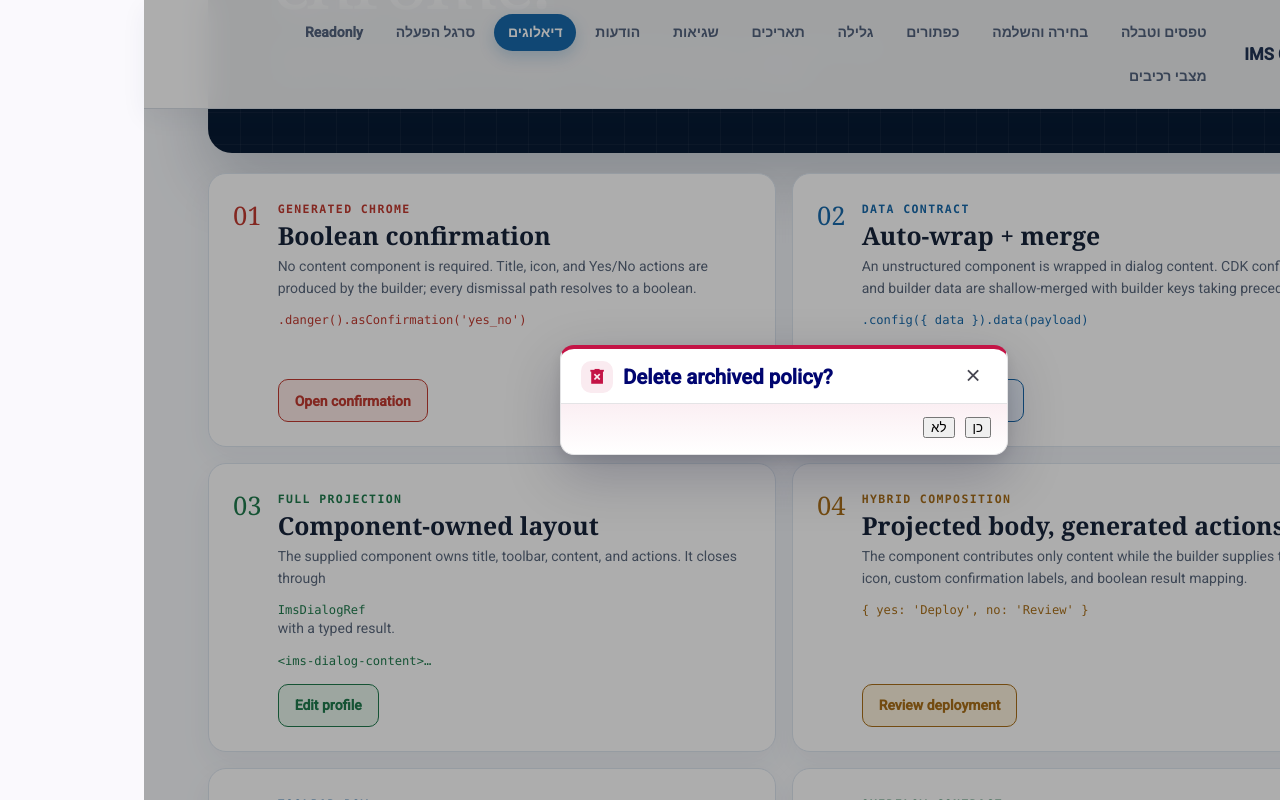
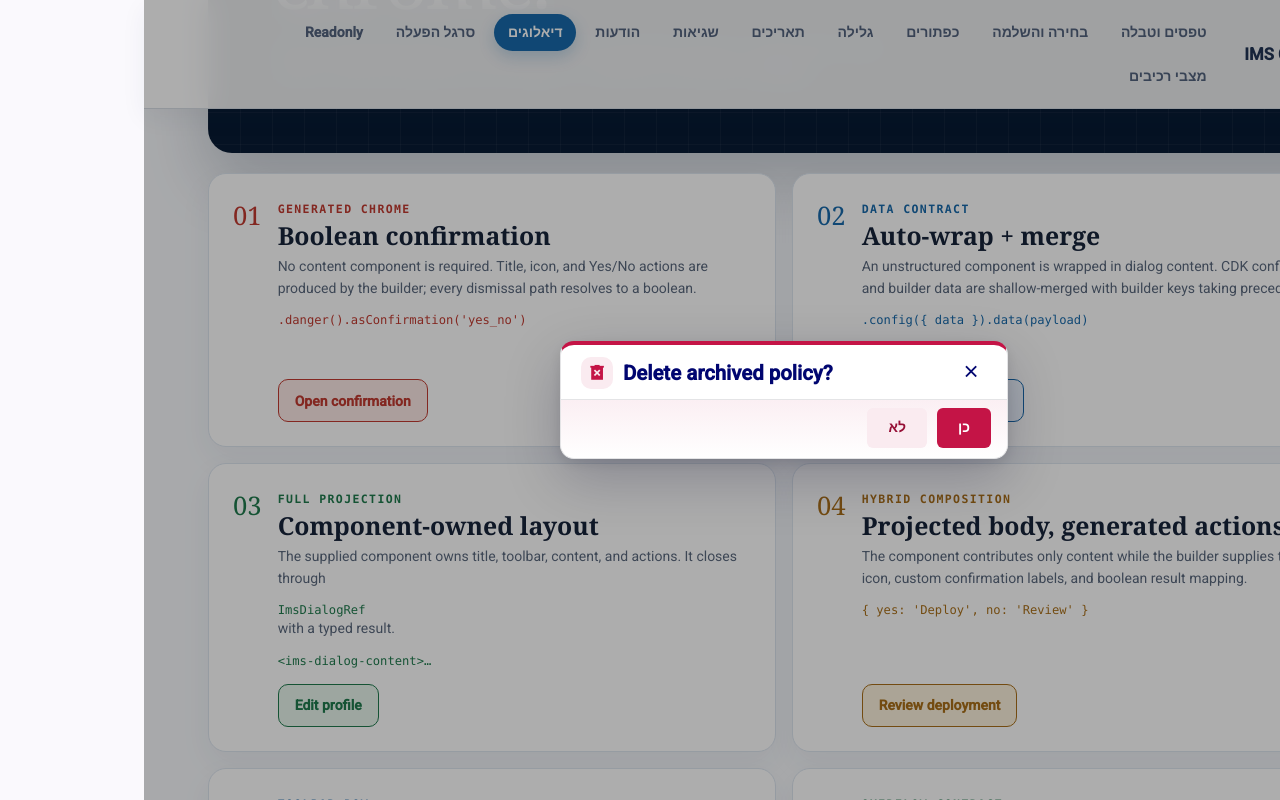
Before and after one commit to Far-Art/features-testing, an Angular app: page /dialog in a window 1280 px wide. Both pictures are taken after a click on the button "Open confirmation". Shown: the part 437-1237 px from the top of the page. Built offline with nearby package versions, Linux system fonts and the light colour scheme.

Commit message:
update dialog for ims buttons

```diff
--- a/src/app/components/ims-dialog/ims-dialog-shell.html
+++ b/src/app/components/ims-dialog/ims-dialog-shell.html
@@ -14,15 +14,17 @@
     <div class="ims-dialog__grabber" cdkDragHandle aria-hidden="true"></div>
   }
 
-  <button type="button" class="ims-dialog__close" aria-label="Close dialog" (click)="close()">
-    <span class="material-symbols-sharp" aria-hidden="true">close</span>
+  <button ims-button-icon class="ims-dialog__close" aria-label="Close dialog" (click)="close()">
+    <span class="ims-icon" aria-hidden="true">close</span>
   </button>
 
   @if (config.content !== null) {
     <div
       class="ims-dialog__component-content"
       [class.ims-dialog-content]="!sections.hasContent()"
-      [class.ims-dialog__component-content--projecting]="contentComponentType && sections.hasContent()"
+      [class.ims-dialog__component-content--projecting]="
+        contentComponentType && sections.hasContent()
+      "
       [ims-readonly]="readonlyMode() && !sections.hasContent()"
     >
       @if (contentComponentType; as component) {
@@ -75,14 +77,14 @@
   @if (!sections.hasActions()) {
     <ims-dialog-actions [generated]="true">
       @if (confirmationMode && !readonlyMode()) {
-        <button type="button" (click)="reject()">
+        <button ims-button (click)="reject()">
           {{ config.confirmationLabels?.no }}
         </button>
-        <button type="button" (click)="confirm()">
+        <button ims-button-dark (click)="confirm()">
           {{ config.confirmationLabels?.yes }}
         </button>
       } @else {
-        <button type="button" (click)="close()">סגור</button>
+        <button ims-button-dark (click)="close()">סגור</button>
       }
     </ims-dialog-actions>
   }
--- a/src/app/components/ims-dialog/ims-dialog-shell.ts
+++ b/src/app/components/ims-dialog/ims-dialog-shell.ts
@@ -1,6 +1,7 @@
 import { NgComponentOutlet } from '@angular/common';
 import { CdkDrag, CdkDragHandle } from '@angular/cdk/drag-drop';
 import { ChangeDetectionStrategy, Component, Type, inject, signal } from '@angular/core';
+import {ImsButton, ImsButtonDark, ImsButtonIcon, ImsButtonWhite} from '../ims-button';
 import { ReadonlyDirective } from '../../shared/readonly.directive';
 import { ImsDialogRef } from './ims-dialog-ref';
 import { ImsDialogActions, ImsDialogTitle } from './ims-dialog-section';
@@ -27,10 +28,14 @@ type ImsDialogMessageStyle = 'danger' | 'info' | 'warning';
   imports: [
     CdkDrag,
     CdkDragHandle,
+    ImsButtonDark,
+    ImsButtonIcon,
+    ImsButtonWhite,
     ImsDialogActions,
     ImsDialogTitle,
     NgComponentOutlet,
     ReadonlyDirective,
+    ImsButton,
   ],
   providers: [
     ImsDialogSectionRegistry,
--- a/src/app/pages/dialog-demo/dialog-demo.html
+++ b/src/app/pages/dialog-demo/dialog-demo.html
@@ -163,8 +163,8 @@
       <span class="dialog-demo-severity__eyebrow">Visual matrix</span>
       <h2>One contract, four levels of intent.</h2>
       <p>
-        Each sample uses the same generated read-only layout. Drag the title and try to move the
-        dialog beyond the viewport edge.
+        Each sample includes the generated header close plus default, white, and dark action
+        buttons. Hover, focus, and press every action to compare its severity-matched sweep.
       </p>
     </div>
 
--- a/src/app/pages/dialog-demo/dialog-demo.ts
+++ b/src/app/pages/dialog-demo/dialog-demo.ts
@@ -1,4 +1,5 @@
 import { ChangeDetectionStrategy, Component, inject, output, signal } from '@angular/core';
+import { ImsButton, ImsButtonDark, ImsButtonWhite } from '../../components/ims-button';
 import {
   type IBaseOutput,
   type IMessage,
@@ -33,6 +34,8 @@ interface RiskDialogData {
   readonly environment: string;
   readonly deployments: number;
 }
+
+type DialogButtonReviewResult = 'dark' | 'default' | 'white';
 
 const LONG_DIALOG_CONTENT: string[] = [
   'The content region owns all overflow while the dialog title, toolbar, and actions remain fixed in their intrinsic grid rows.',
@@ -349,6 +352,41 @@ export class DialogProfileContent extends ImsAbstractDialog<
 })
 export class DialogRiskContent {
   readonly data = inject(IMS_DIALOG_DATA) as RiskDialogData;
+}
+
+@Component({
+  selector: 'app-dialog-button-review-content',
+  standalone: true,
+  imports: [ImsButton, ImsButtonDark, ImsButtonWhite, ImsDialogActions, ImsDialogContent],
+  template: `
+    <ims-dialog-content>
+      <p class="button-review-dialog__description">
+        Compare the header close sweep with each action button variant for this severity.
+      </p>
+    </ims-dialog-content>
+
+    <ims-dialog-actions>
+      <button ims-button (click)="select('default')">Default action</button>
+      <button ims-button-white (click)="select('white')">White action</button>
+      <button ims-button-dark (click)="select('dark')">Dark action</button>
+    </ims-dialog-actions>
+  `,
+  styles: `
+    .button-review-dialog__description {
+      margin: 0;
+      color: var(--ims-color-on-surface-muted);
+      line-height: 1.6;
+    }
+  `,
+  changeDetection: ChangeDetectionStrategy.OnPush,
+})
+export class DialogButtonReviewContent extends ImsAbstractDialog<
+  unknown,
+  DialogButtonReviewResult
+> {
+  select(result: DialogButtonReviewResult): void {
+    this.closeDialog(result);
+  }
 }
 
 @Component({
@@ -932,15 +970,18 @@ export class DialogDemo {
       warning: 'Warning dialog',
       danger: 'Danger dialog',
     };
-    const ref = this.dialog[severity]()
+    const ref = this.dialog[severity](DialogButtonReviewContent)
       .title(labels[severity])
       .withIcon()
       .config({ direction: 'ltr', width: 'min(26rem, calc(100vw - 2rem))' })
-      .asReadonly()
-      .open();
+      .open<DialogButtonReviewResult>();
 
-    ref.closed.subscribe(() => {
-      this.lastEvent.set(`${labels[severity]} closed.`);
+    ref.closed.subscribe((result) => {
+      this.lastEvent.set(
+        result
+          ? `${labels[severity]} ${result} button selected.`
+          : `${labels[severity]} header close selected.`,
+      );
     });
   }
 }
--- a/src/styles/ims-dialog.scss
+++ b/src/styles/ims-dialog.scss
@@ -12,6 +12,10 @@ ims-dialog-shell.ims-dialog--success {
   --ims-dialog-tint: var(--ims-color-success-50);
   --ims-dialog-border: var(--ims-color-success-200);
   --ims-dialog-accent-text: var(--ims-color-on-interactive);
+  --ims-dialog-button-background: var(--ims-color-success-600);
+  --ims-dialog-button-background-hover: var(--ims-color-success-700);
+  --ims-dialog-button-background-active: var(--ims-color-success-850);
+  --ims-dialog-button-ring-color: var(--ims-color-success-500);
 }
 
 ims-dialog-shell.ims-dialog--warning {
@@ -20,6 +24,10 @@ ims-dialog-shell.ims-dialog--warning {
   --ims-dialog-tint: var(--ims-color-warning-50);
   --ims-dialog-border: var(--ims-color-warning-200);
   --ims-dialog-accent-text: var(--ims-color-on-interactive);
+  --ims-dialog-button-background: var(--ims-color-warning-700);
+  --ims-dialog-button-background-hover: var(--ims-color-warning-800);
+  --ims-dialog-button-background-active: var(--ims-color-warning-900);
+  --ims-dialog-button-ring-color: var(--ims-color-warning-500);
 }
 
 ims-dialog-shell.ims-dialog--danger {
@@ -28,6 +36,43 @@ ims-dialog-shell.ims-dialog--danger {
   --ims-dialog-tint: var(--ims-color-danger-50);
   --ims-dialog-border: var(--ims-color-danger-200);
   --ims-dialog-accent-text: var(--ims-color-on-interactive);
+  --ims-dialog-button-background: var(--ims-color-danger-600);
+  --ims-dialog-button-background-hover: var(--ims-color-danger-700);
+  --ims-dialog-button-background-active: var(--ims-color-danger-850);
+  --ims-dialog-button-ring-color: var(--ims-color-danger-500);
+}
+
+ims-dialog-shell:is(.ims-dialog--success, .ims-dialog--warning, .ims-dialog--danger)
+  .ims-button--dark {
+  --ims-button-background: var(--ims-dialog-button-background);
+  --ims-button-background-hover: var(--ims-dialog-button-background-hover);
+  --ims-button-background-active: var(--ims-dialog-button-background-active);
+  --ims-button-ring-color: var(--ims-dialog-button-ring-color);
+}
+
+ims-dialog-shell.ims-dialog .ims-dialog__close {
+  --ims-button-background-hover: var(--ims-dialog-tint);
+  --ims-button-background-active: var(--ims-dialog-border);
+  --ims-button-ring-color: var(--ims-dialog-accent);
+}
+
+ims-dialog-shell.ims-dialog .ims-dialog-actions .ims-button--white {
+  --ims-button-background-hover: var(--ims-dialog-tint);
+  --ims-button-background-active: var(--ims-dialog-border);
+  --ims-button-ring-color: var(--ims-dialog-accent);
+}
+
+ims-dialog-shell.ims-dialog .ims-dialog-actions .ims-button--default {
+  --ims-button-background: var(--ims-dialog-tint);
+  --ims-button-background-hover: var(--ims-dialog-border);
+  --ims-button-background-active: color-mix(
+    in srgb,
+    var(--ims-dialog-border) 70%,
+    var(--ims-dialog-accent)
+  );
+  --ims-button-color: var(--ims-dialog-accent-hover);
+  --ims-button-color-active: var(--ims-dialog-accent-hover);
+  --ims-button-ring-color: var(--ims-dialog-accent);
 }
 
 .cdk-overlay-pane.ims-dialog-overlay {
@@ -135,44 +180,20 @@ ims-dialog-shell.ims-dialog {
   background: var(--ims-color-surface-subtle);
 }
 
+// Appearance and interaction come from `.ims-button` / `.ims-button-icon`
+// via the ims-button-icon directive; only grid placement and sizing that
+// are specific to the dialog layout stay here.
 .ims-dialog__close {
   z-index: 1;
-  display: grid;
-  place-items: center;
   grid-area: close;
   align-self: center;
   justify-self: end;
-  width: 2.25rem;
-  height: 2.25rem;
   margin-inline-end: 1rem;
-  padding: 0;
-  border: 0;
-  border-radius: 0.625rem;
-  background: transparent;
-  color: var(--ims-color-on-surface-muted);
-  cursor: pointer;
-  transition:
-    color 120ms ease,
-    background 120ms ease;
 }
 
-.ims-dialog__close .material-symbols-sharp {
-  font-size: 1.2rem;
-  font-variation-settings:
-    'FILL' 0,
-    'wght' 500,
-    'GRAD' 0,
-    'opsz' 24;
-}
-
-.ims-dialog__close:hover {
-  background: var(--ims-dialog-tint);
-  color: var(--ims-dialog-accent);
-}
-
-.ims-dialog__close:focus-visible {
-  outline: none;
-  box-shadow: 0 0 0 3px var(--ims-color-focus-ring);
+.ims-dialog__close .ims-icon {
+  --ims-icon-size: 1.2rem;
+  --ims-icon-weight: 500;
 }
 
 .ims-dialog__grabber {
```
